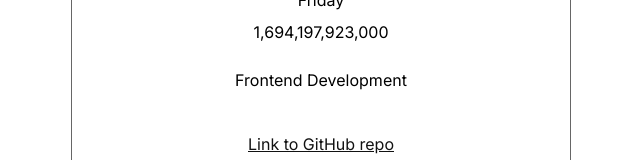
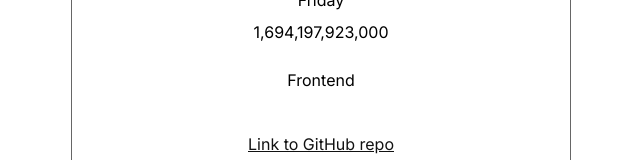
Before and after one commit to matmaxgraphics/HNGX-task-1, a plain HTML site: page data-attribute/index.html in a window 1280 px wide. Shown: the part 602-762 px from the top of the page, without its empty margins (319-959 px from the left). Drawn offline with Linux system fonts and the light colour scheme.

Commit message:
Update index.html

```diff
--- a/data-attribute/index.html
+++ b/data-attribute/index.html
@@ -20,7 +20,7 @@
         </div>
         <div class="current-week" data-testid="currentDayOfTheWeek"></div>
         <div class="utc-time" data-testid="currentUTCTime"></div>
-        <p class="slack-track" data-testid="myTrack">Frontend Development</p>
+        <p class="slack-track" data-testid="myTrack">Frontend</p>
         <p class="github-url" data-testid="githubURL"><a href="https://github.com/matmaxgraphics/HNGX-task-1/tree/main/data-attribute" target="_blank">Link to GitHub repo</a></p>
     </section>
 
```
